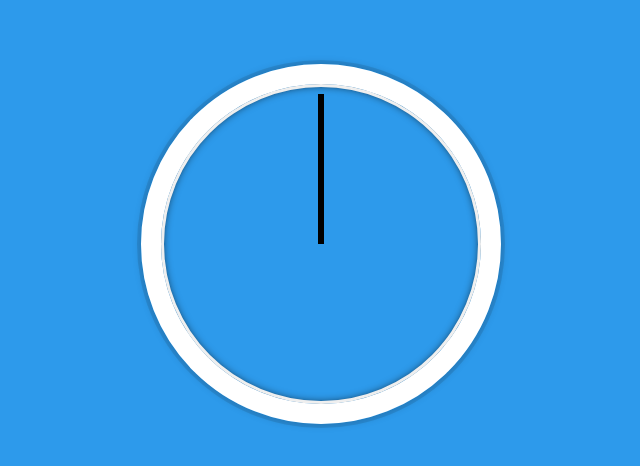
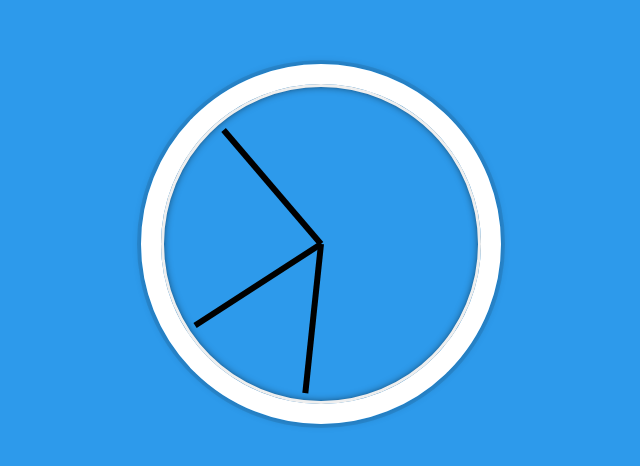
Before and after one commit to NDuyToan/Javascript30, a plain HTML site: page 2.CSS+JS Clock/index.html in a window 1280 px wide. Shown: the part 136-602 px from the top of the page, without its empty margins (319-959 px from the left). Drawn offline with Linux system fonts and the light colour scheme; the site is published under a folder, as on GitHub Pages, so addresses that start at the root find nothing.

Commit message:
Update index.html

```diff
--- a/2.CSS+JS Clock/index.html
+++ b/2.CSS+JS Clock/index.html
@@ -19,7 +19,7 @@
     </div>
 
 
-    <script type="text/javascript" src="/js/clock.js"></script>
+    <script type="text/javascript" src="./js/clock.js"></script>
 </body>
 
 </html>
```
